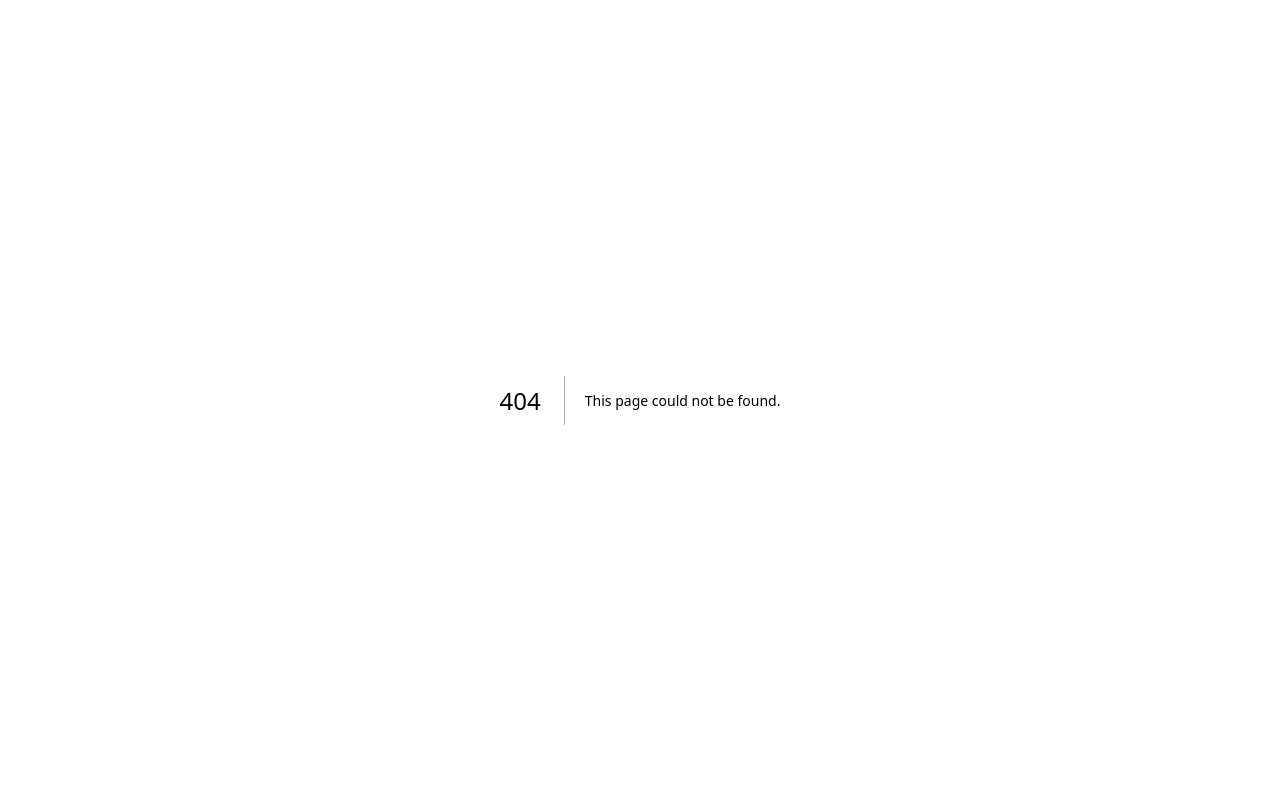
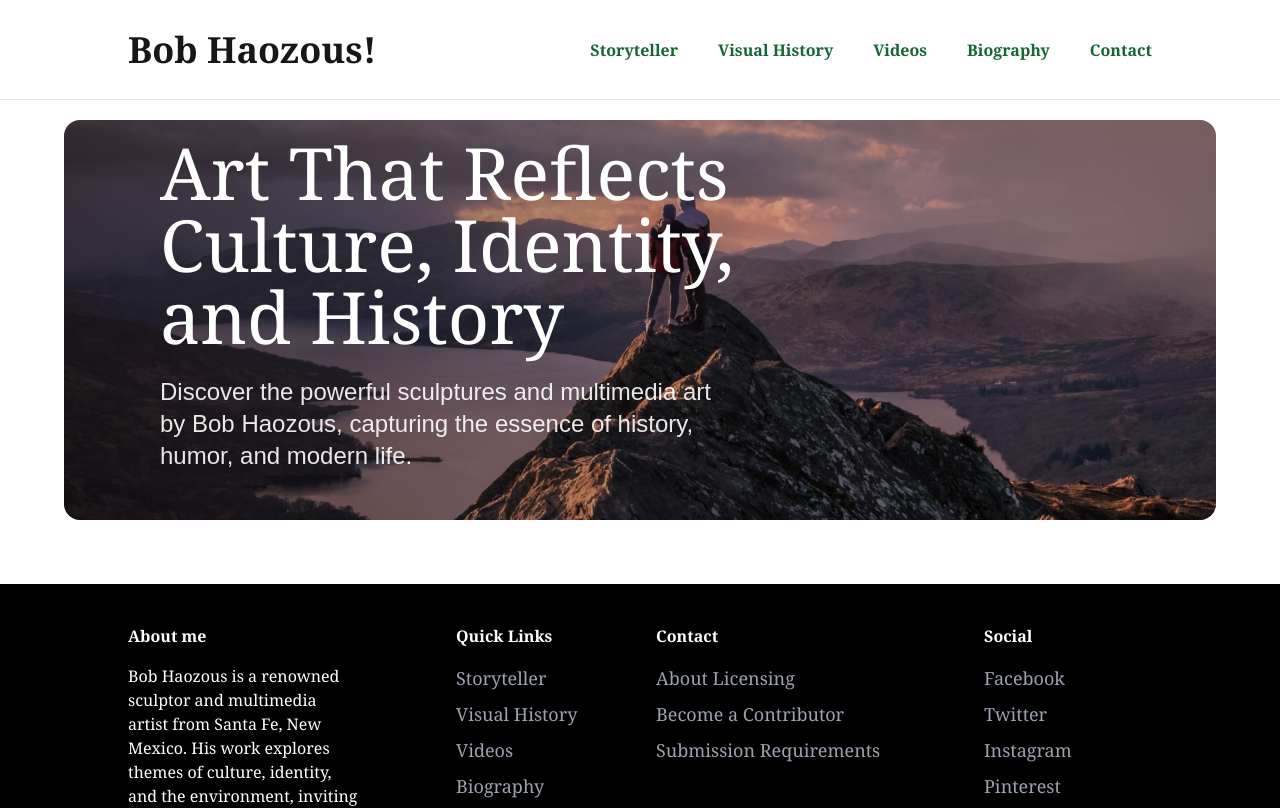
Before and after one commit to shyamkhadka47/bob, a Next.js app: page /storyteller in a window 1280 px wide. Before the commit this address had no page. Shown: the top 808 px of the page. Built offline with nearby package versions, Linux system fonts and the light colour scheme.

Commit message:
MINOR CHANGES

```diff
--- /dev/null
+++ b/app/biography/page.jsx
@@ -0,0 +1,10 @@
+import HeroSection from '@/components/Hero'
+import React from 'react'
+
+const page = () => {
+  return (
+    <div><HeroSection/></div>
+  )
+}
+
+export default page
--- /dev/null
+++ b/app/contact/page.jsx
@@ -0,0 +1,10 @@
+import HeroSection from '@/components/Hero'
+import React from 'react'
+
+const page = () => {
+  return (
+    <div><HeroSection/></div>
+  )
+}
+
+export default page
--- a/app/layout.js
+++ b/app/layout.js
@@ -1,5 +1,9 @@
 import localFont from "next/font/local";
 import "./globals.css";
+import Header from "@/components/Header";
+import Footer from "@/components/Footer";
+import NextTopLoader from "nextjs-toploader";
+import ScrollToTop from "@/components/scroll-to-top";
 
 const geistSans = localFont({
   src: "./fonts/GeistVF.woff",
@@ -23,7 +27,11 @@ export default function RootLayout({ children }) {
       <body
         className={`${geistSans.variable} ${geistMono.variable} antialiased`}
       >
+         <NextTopLoader showSpinner={false} color="#175b2f" />
+        <Header/>
         {children}
+        <Footer/>
+        <ScrollToTop/>
       </body>
     </html>
   );
--- a/app/page.js
+++ b/app/page.js
@@ -11,7 +11,7 @@ import { popularPhotos, questWinningPhotos, editorsChoicePhotos } from '../mockD
 const Index = () => {
   return (
     <div className="min-h-screen flex flex-col">
-      <Header />
+
       <main>
         <Hero />
         {/* <EarningsSection /> */}
@@ -32,7 +32,7 @@ const Index = () => {
         />
         {/* <ActiveQuests /> */}
       </main>
-      <Footer />
+
     </div>
   );
 };
--- /dev/null
+++ b/app/storyteller/page.jsx
@@ -0,0 +1,12 @@
+import HeroSection from '@/components/Hero'
+import React from 'react'
+
+const page = () => {
+  return (
+    <div>
+        <HeroSection/>
+    </div>
+  )
+}
+
+export default page
--- /dev/null
+++ b/app/videos/page.jsx
@@ -0,0 +1,10 @@
+import HeroSection from '@/components/Hero'
+import React from 'react'
+
+const page = () => {
+  return (
+    <div><HeroSection/></div>
+  )
+}
+
+export default page
--- /dev/null
+++ b/app/visual-history/page.jsx
@@ -0,0 +1,10 @@
+import HeroSection from '@/components/Hero'
+import React from 'react'
+
+const page = () => {
+  return (
+    <div><HeroSection/></div>
+  )
+}
+
+export default page
--- a/components/Footer.jsx
+++ b/components/Footer.jsx
@@ -1,5 +1,14 @@
 import Link from 'next/link';
 import React from 'react';
+
+
+const navLinks= [
+  {name:"Storyteller", url:"/storyteller"},
+  {name:"Visual History", url:"/visual-history"},
+  {name:"Videos", url:"/videos"},
+  {name:"Biography", url:"/biography"},
+  {name:"Contact", url:"/contact"}
+]
 
 const Footer = () => {
   return (
@@ -14,31 +23,31 @@ const Footer = () => {
           <div>
             <h3 className="font-bold mb-4 sm:ml-16">Quick Links</h3>
             <ul className="space-y-2 sm:ml-16 ">
-              <li><a href="#" className="text-sm text-gray-400 hover:text-white">Popular photos</a></li>
-              <li><a href="#" className="text-sm text-gray-400 hover:text-white">{`Editors' Choice`}</a></li>
-              <li><a href="#" className="text-sm text-gray-400 hover:text-white">Quests</a></li>
-              <li><a href="#" className="text-sm text-gray-400 hover:text-white">Become a Contributor</a></li>
-              <li><a href="#" className="text-sm text-gray-400 hover:text-white">Content types</a></li>
-              <li><a href="#" className="text-sm text-gray-400 hover:text-white">Distribution</a></li>
+              {navLinks.map((el,i)=>(
+                <li key={i} className="text-lg text-gray-400 hover:text-white">
+                  <Link href={el.url}>{el.name}</Link>
+                </li>
+              ))}
+
             </ul>
           </div>
 
           <div>
             <h3 className="font-bold mb-4 ">Contact</h3>
             <ul className="space-y-2 ">
-              <li><a href="#" className="text-sm text-gray-400 hover:text-white">About Licensing</a></li>
-              <li><a href="#" className="text-sm text-gray-400 hover:text-white">Become a Contributor</a></li>
-              <li><a href="#" className="text-sm text-gray-400 hover:text-white">Submission Requirements</a></li>
+              <li><a href="#" className="text-lg text-gray-400 hover:text-white">About Licensing</a></li>
+              <li><a href="#" className="text-lg text-gray-400 hover:text-white">Become a Contributor</a></li>
+              <li><a href="#" className="text-lg text-gray-400 hover:text-white">Submission Requirements</a></li>
             </ul>
           </div>
 
           <div>
             <h3 className="font-bold mb-4 sm:ml-16">Social</h3>
             <ul className="space-y-2 sm:ml-16">
-              <li><a href="#" className="text-sm text-gray-400 hover:text-white">Facebook</a></li>
-              <li><a href="#" className="text-sm text-gray-400 hover:text-white">Twitter</a></li>
-              <li><a href="#" className="text-sm text-gray-400 hover:text-white">Instagram</a></li>
-              <li><a href="#" className="text-sm text-gray-400 hover:text-white">Pinterest</a></li>
+              <li><a href="#" className="text-lg text-gray-400 hover:text-white">Facebook</a></li>
+              <li><a href="#" className="text-lg text-gray-400 hover:text-white">Twitter</a></li>
+              <li><a href="#" className="text-lg text-gray-400 hover:text-white">Instagram</a></li>
+              <li><a href="#" className="text-lg text-gray-400 hover:text-white">Pinterest</a></li>
             </ul>
           </div>
 
--- a/components/Header.jsx
+++ b/components/Header.jsx
@@ -1,19 +1,29 @@
 "use client"
 import React, { useState } from 'react';
 import { Menu, X } from 'lucide-react';
+import Link from 'next/link';
+
+
+const navLinks= [
+  {name:"Storyteller", url:"/storyteller"},
+  {name:"Visual History", url:"/visual-history"},
+  {name:"Videos", url:"/videos"},
+  {name:"Biography", url:"/biography"},
+  {name:"Contact", url:"/contact"}
+]
 
 const Header = () => {
   const [isOpen, setIsOpen] = useState(false);
 
   return (
-    <header className="relative px-[5%] md:px-[10%] border-b font-serif border-gray-200 h-[100px] flex justify-between items-center">
-      <a href="/" className="font-bold text-2xl sm:text-4xl">Bob Haozous!</a>
+    <header className=" fixed top-0 z-40 w-full bg-white px-[5%] md:px-[10%] border-b font-serif border-gray-200 h-[100px] flex justify-between items-center">
+      <Link href="/" className="font-bold text-2xl sm:text-4xl">Bob Haozous!</Link>
 
       {/* Desktop Nav */}
       <nav className="hidden md:flex items-center gap-10">
-        <a href="#" className="text-2xl">Inspiration</a>
-        <a href="#" className="text-2xl">Photographers</a>
-        <a href="#" className="text-2xl">Quests</a>
+        {navLinks.map((el, i)=>(
+          <Link href={el.url} className='text-2xl md:text-[16px] font-bold text-green-800' key={i}>{el.name}</Link>
+        ))}
       </nav>
 
       {/* Mobile Menu Button */}
@@ -28,9 +38,9 @@ const Header = () => {
       {/* Mobile Nav */}
       {isOpen && (
         <div className="absolute top-[100%] left-0 w-full bg-white border-b border-gray-200 flex flex-col items-center gap-6 py-6 md:hidden z-50">
-          <a href="#" className="text-xl">Inspiration</a>
-          <a href="#" className="text-xl">Photographers</a>
-          <a href="#" className="text-xl">Quests</a>
+         {navLinks.map((el, i)=>(
+          <Link key={i} href={el.url} className='text-2xl md:text-[16px] font-bold text-green-800'>{el.name}</Link>
+         ))}
         </div>
       )}
     </header>
--- a/components/Hero.jsx
+++ b/components/Hero.jsx
@@ -2,7 +2,7 @@ import Image from "next/image";
 
 export default function HeroSection() {
   return (
-    <div className="relative container mx-auto mt-10 max-w-[90vw] h-[600px] md:h-[400px] rounded-2xl overflow-hidden">
+    <div className="relative mt-[120px] container mx-auto  max-w-[90vw] h-[600px] md:h-[400px] rounded-2xl overflow-hidden">
       {/* Background Image */}
       <div className="absolute inset-0 w-full h-full">
         <Image
--- /dev/null
+++ b/components/scroll-to-top.jsx
@@ -0,0 +1,43 @@
+"use client"
+
+import { useState, useEffect } from "react"
+import { ChevronUp } from "lucide-react"
+
+export default function ScrollToTop() {
+  const [isVisible, setIsVisible] = useState(false)
+
+  // Show button when page is scrolled down
+  const toggleVisibility = () => {
+    if (window.scrollY > 300) {
+      setIsVisible(true)
+    } else {
+      setIsVisible(false)
+    }
+  }
+
+  // Set the top scroll position
+  const scrollToTop = () => {
+    window.scrollTo({
+      top: 0,
+      behavior: "smooth",
+    })
+  }
+
+  useEffect(() => {
+    window.addEventListener("scroll", toggleVisibility)
+    toggleVisibility()
+    return () => window.removeEventListener("scroll", toggleVisibility)
+  }, [])
+
+  return (
+    <button
+      onClick={scrollToTop}
+      className={`fixed bottom-6 right-6 z-50 p-3 border-t-[3px] border-[3px] border-green-800 rounded-lg  bg-white text-black  transition-all duration-300 ${
+        isVisible ? "opacity-100 translate-y-0" : "opacity-0 translate-y-10 pointer-events-none"
+      }`}
+      aria-label="Scroll to top "
+    >
+      <ChevronUp size={50}  className="h-6 w-6 font-bold" />
+    </button>
+  )
+}
--- a/package.json
+++ b/package.json
@@ -11,6 +11,7 @@
   "dependencies": {
     "lucide-react": "^0.507.0",
     "next": "14.2.24",
+    "nextjs-toploader": "^3.8.16",
     "react": "^18",
     "react-dom": "^18",
     "swiper": "^11.2.6"
```
Also changed, not shown: 1 other file (tests, documents, lock files or other folders).
